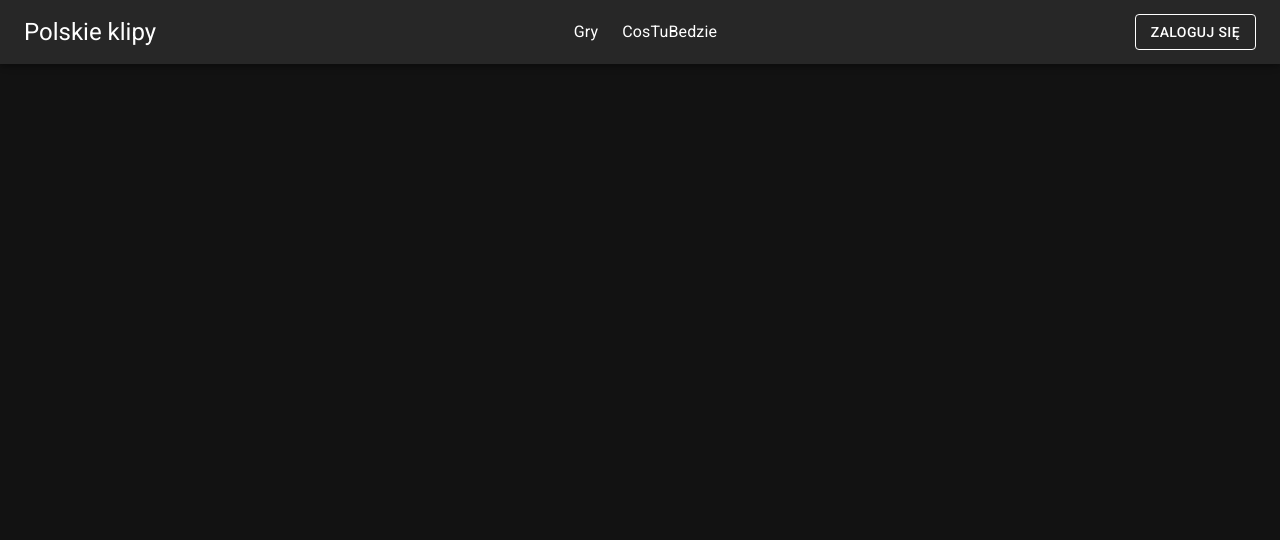
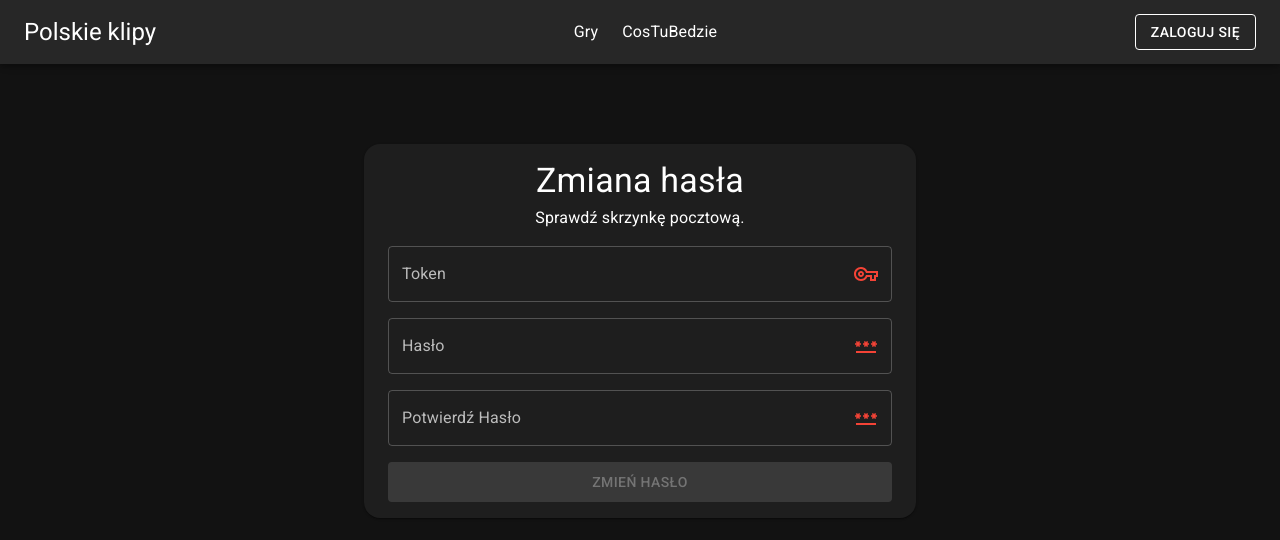
Before and after one commit to kosiu1231/Polish-Clips-App, a React (Create React App) app: page /zmianahasla in a window 1280 px wide. Shown: the top 540 px of the page. Built offline with nearby package versions, Linux system fonts and the light colour scheme.

Commit message:
Add ResetPassword page

```diff
--- a/src/App.js
+++ b/src/App.js
@@ -35,7 +35,10 @@ function App() {
                         <Route path="/logowanie" element={<Login />} />
                         <Route path="/rejestracja" element={<Register />} />
                         <Route path="/weryfikacja" element={<VerifyEmail />} />
-                        <Route path="/resethasla" element={<ResetPassword />} />
+                        <Route
+                            path="/zmianahasla"
+                            element={<ResetPassword />}
+                        />
                         <Route path="/dodaj" element={<Create />} />
                     </Routes>
                 </Container>
--- a/src/pages/ForgotPassword.js
+++ b/src/pages/ForgotPassword.js
@@ -59,7 +59,7 @@ function ForgotPassword() {
                 throw Error(data.message);
             }
 
-            navigate("/resethasla");
+            navigate("/zmianahasla");
         } catch (err) {
             setErrMsg(err.message);
             errRef.current.focus();
--- a/src/pages/ResetPassword.js
+++ b/src/pages/ResetPassword.js
@@ -1,7 +1,254 @@
+import { PasswordOutlined, VpnKeyOutlined } from "@mui/icons-material";
+import {
+    Box,
+    Button,
+    Card,
+    Container,
+    InputAdornment,
+    TextField,
+    Typography,
+} from "@mui/material";
+import { useNavigate } from "react-router-dom";
 import React from "react";
+import { useRef, useState, useEffect } from "react";
+
+// at least one small letter, big letter, digit and special symbol
+const PASSWORD_REGEX = /^(?=.*[a-z])(?=.*[A-Z])(?=.*[0-9])(?=.*[!@#$%]).{6,32}/;
+const TOKEN_REGEX = /^[A-Z0-9]{48}$/;
 
 function ResetPassword() {
-    return <div>ResetPassword</div>;
+    const tokenRef = useRef();
+    const errRef = useRef();
+    const navigate = useNavigate();
+
+    const [token, setToken] = useState("");
+    const [validToken, setValidToken] = useState(false);
+    const [tokenFocus, setTokenFocus] = useState(false);
+
+    const [pwd, setPwd] = useState("");
+    const [validPwd, setValidPwd] = useState(false);
+    const [pwdFocus, setPwdFocus] = useState(false);
+
+    const [matchPwd, setMatchPwd] = useState("");
+    const [validMatch, setValidMatch] = useState(false);
+    const [matchFocus, setMatchFocus] = useState(false);
+
+    const [errMsg, setErrMsg] = useState("");
+
+    const [url] = useState(`https://localhost:7064/auth/reset-password`);
+
+    useEffect(() => {
+        tokenRef.current.focus();
+    }, []);
+
+    useEffect(() => {
+        setValidToken(TOKEN_REGEX.test(token));
+    }, [token]);
+
+    useEffect(() => {
+        setValidPwd(PASSWORD_REGEX.test(pwd));
+        const match = pwd === matchPwd;
+        setValidMatch(match);
+    }, [pwd, matchPwd]);
+
+    useEffect(() => {
+        setErrMsg("");
+    }, [token, pwd, matchPwd]);
+
+    const handleSubmit = async (e) => {
+        e.preventDefault();
+        const v1 = TOKEN_REGEX.test(token);
+        const v2 = PASSWORD_REGEX.test(pwd);
+        if (!v1 || !v2) {
+            setErrMsg("Nieprawidłowe dane.");
+            return;
+        }
+
+        const userInfo = {
+            token: token,
+            password: pwd,
+            confirmPassword: matchPwd,
+        };
+
+        try {
+            const res = await fetch(url, {
+                method: "POST",
+                headers: {
+                    accept: "text/plain",
+                    "Content-Type": "application/json",
+                },
+                body: JSON.stringify(userInfo),
+            });
+
+            const data = await res.json();
+
+            if (!res.ok) {
+                throw Error(data.message);
+            }
+
+            navigate("/logowanie");
+        } catch (err) {
+            setErrMsg(err.message);
+            errRef.current.focus();
+        }
+    };
+
+    return (
+        <Container maxWidth="sm">
+            <Card
+                sx={{
+                    mt: 8,
+                    display: "flex",
+                    flexDirection: "column",
+                    alignItems: "center",
+                    borderRadius: 4,
+                }}
+            >
+                <Typography variant="h4" component="h3" sx={{ pt: 2 }}>
+                    Zmiana hasła
+                </Typography>
+
+                <Typography variant="p" mt={0.5}>
+                    Sprawdź skrzynkę pocztową.
+                </Typography>
+
+                <Box
+                    component="form"
+                    onSubmit={handleSubmit}
+                    noValidate
+                    sx={{ py: 1, px: 3 }}
+                >
+                    <TextField
+                        type="text"
+                        id="token"
+                        label="Token"
+                        ref={tokenRef}
+                        autoComplete="off"
+                        onChange={(e) => setToken(e.target.value)}
+                        aria-invalid={validToken ? "false" : "true"}
+                        aria-describedby="tokennote"
+                        onFocus={() => setTokenFocus(true)}
+                        onBlur={() => setTokenFocus(false)}
+                        fullWidth
+                        sx={{ my: 1 }}
+                        InputProps={{
+                            endAdornment: (
+                                <InputAdornment position="end">
+                                    <VpnKeyOutlined
+                                        color={validToken ? "success" : "error"}
+                                    />
+                                </InputAdornment>
+                            ),
+                        }}
+                    ></TextField>
+
+                    <Typography
+                        variant="p"
+                        m={0.5}
+                        id="tokennote"
+                        display={tokenFocus && !validToken ? "block" : "none"}
+                    >
+                        Wprowadź poprawny token o długości 48 znaków.
+                    </Typography>
+
+                    <TextField
+                        type="password"
+                        id="password"
+                        label="Hasło"
+                        onChange={(e) => setPwd(e.target.value)}
+                        aria-invalid={validPwd ? "false" : "true"}
+                        aria-describedby="pwdnote"
+                        onFocus={() => setPwdFocus(true)}
+                        onBlur={() => setPwdFocus(false)}
+                        fullWidth
+                        sx={{ my: 1 }}
+                        InputProps={{
+                            endAdornment: (
+                                <InputAdornment position="end">
+                                    <PasswordOutlined
+                                        color={validPwd ? "success" : "error"}
+                                    />
+                                </InputAdornment>
+                            ),
+                        }}
+                    ></TextField>
+
+                    <Typography
+                        variant="p"
+                        m={0.5}
+                        id="pwdnote"
+                        display={pwdFocus && !validPwd ? "block" : "none"}
+                    >
+                        Musi zawierać wielką literę, małą literę, cyfrę oraz
+                        znak specjalny.
+                        <br />
+                        Dozwolone znaki specjalne: !, @, #, $, %.
+                        <br />
+                        Musi zawierać od 6 do 32 znaków.
+                    </Typography>
+
+                    <TextField
+                        type="password"
+                        id="confirm_pwd"
+                        label="Potwierdź Hasło"
+                        onChange={(e) => setMatchPwd(e.target.value)}
+                        aria-invalid={validMatch ? "false" : "true"}
+                        aria-describedby="matchnote"
+                        onFocus={() => setMatchFocus(true)}
+                        onBlur={() => setMatchFocus(false)}
+                        fullWidth
+                        sx={{ my: 1 }}
+                        InputProps={{
+                            endAdornment: (
+                                <InputAdornment position="end">
+                                    <PasswordOutlined
+                                        color={
+                                            validMatch && matchPwd
+                                                ? "success"
+                                                : "error"
+                                        }
+                                    />
+                                </InputAdornment>
+                            ),
+                        }}
+                    ></TextField>
+
+                    <Typography
+                        variant="p"
+                        m={0.5}
+                        id="matchnote"
+                        display={matchFocus && !validMatch ? "block" : "none"}
+                    >
+                        Musi mieć taką samą wartość jak hasło.
+                    </Typography>
+
+                    <Typography
+                        variant="p"
+                        m={0.5}
+                        ref={errRef}
+                        display={errMsg ? "block" : "none"}
+                        aria-live="assertive"
+                    >
+                        {errMsg}
+                    </Typography>
+
+                    <Button
+                        type="submit"
+                        fullWidth
+                        sx={{ mt: 1, mb: 1, py: 1 }}
+                        variant="contained"
+                        disabled={
+                            !validToken || !validPwd || !validMatch
+                                ? true
+                                : false
+                        }
+                    >
+                        Zmień hasło
+                    </Button>
+                </Box>
+            </Card>
+        </Container>
+    );
 }
 
 export default ResetPassword;
```
